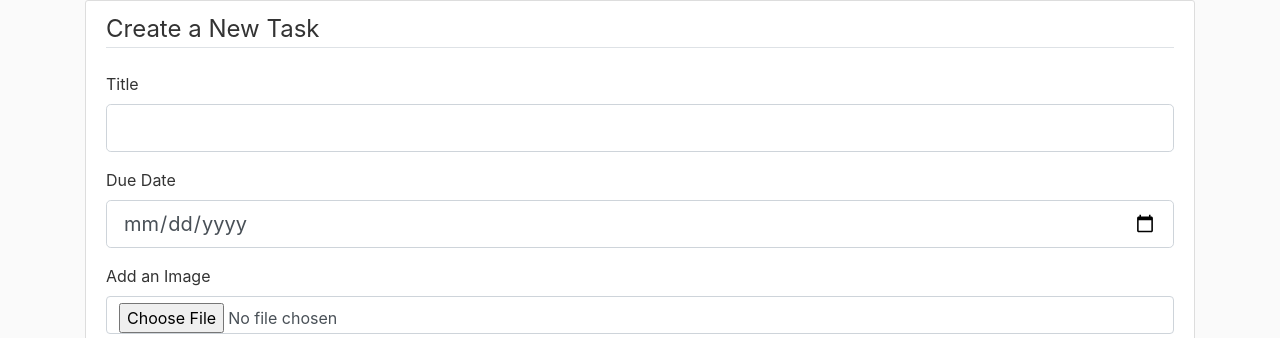
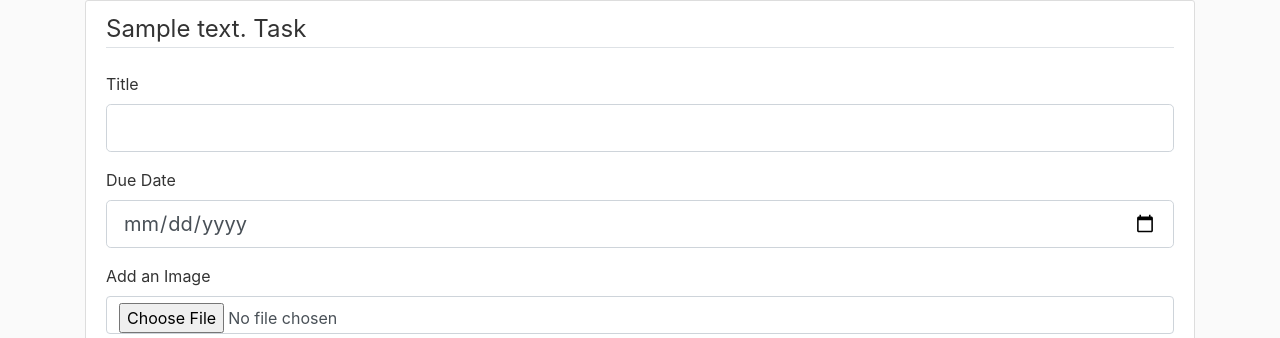
Before and after one commit to udaydutt12/taskapp, a Flask app: template taskapp/templates/new.html in a window 1280 px wide. Shown: the part 56-394 px from the top of the page. Run offline with Flask 2, Linux system fonts and the light colour scheme; tables that the repository leaves empty hold one stand-in row (values such as "Sample post"); the template is opened without the code that fills it: values that come from a table or form of the project are taken from there, most other values are stand-ins (such as "Sample title", 1, 10 or a date in 2020); some libraries are stand-ins or nearby versions.

Commit message:
Minor tweaks

```diff
--- a/taskapp/templates/new.html
+++ b/taskapp/templates/new.html
@@ -4,7 +4,7 @@
     <form method="POST" action="{{ action}}" enctype="multipart/form-data">
         {{ form.hidden_tag() }}
         <fieldset class="form-group">
-            <legend class="border-bottom mb-4">Create a New Task</legend>
+            <legend class="border-bottom mb-4">{{ title_text }} Task</legend>
             <div class="form-group">
                 {{ form.title.label(class="form-control-label") }}
                 {% if form.title.errors %}
```
